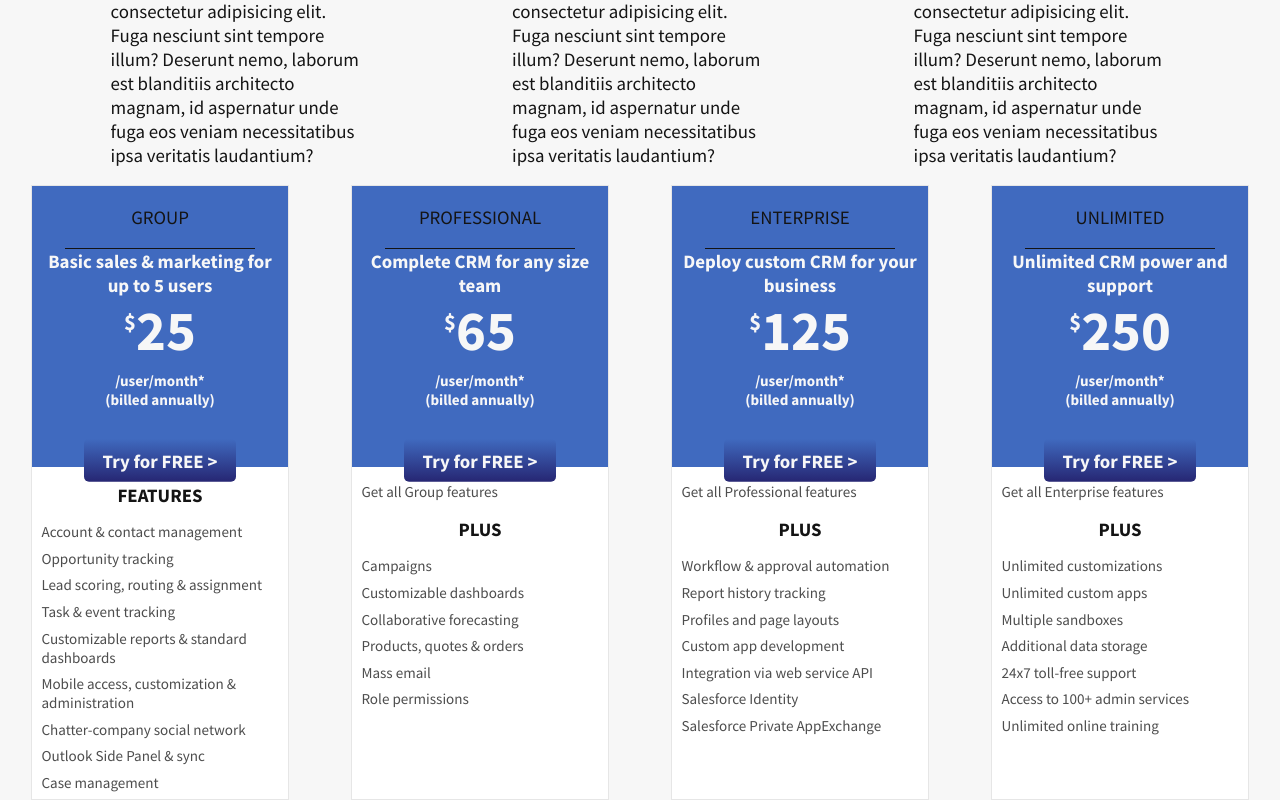
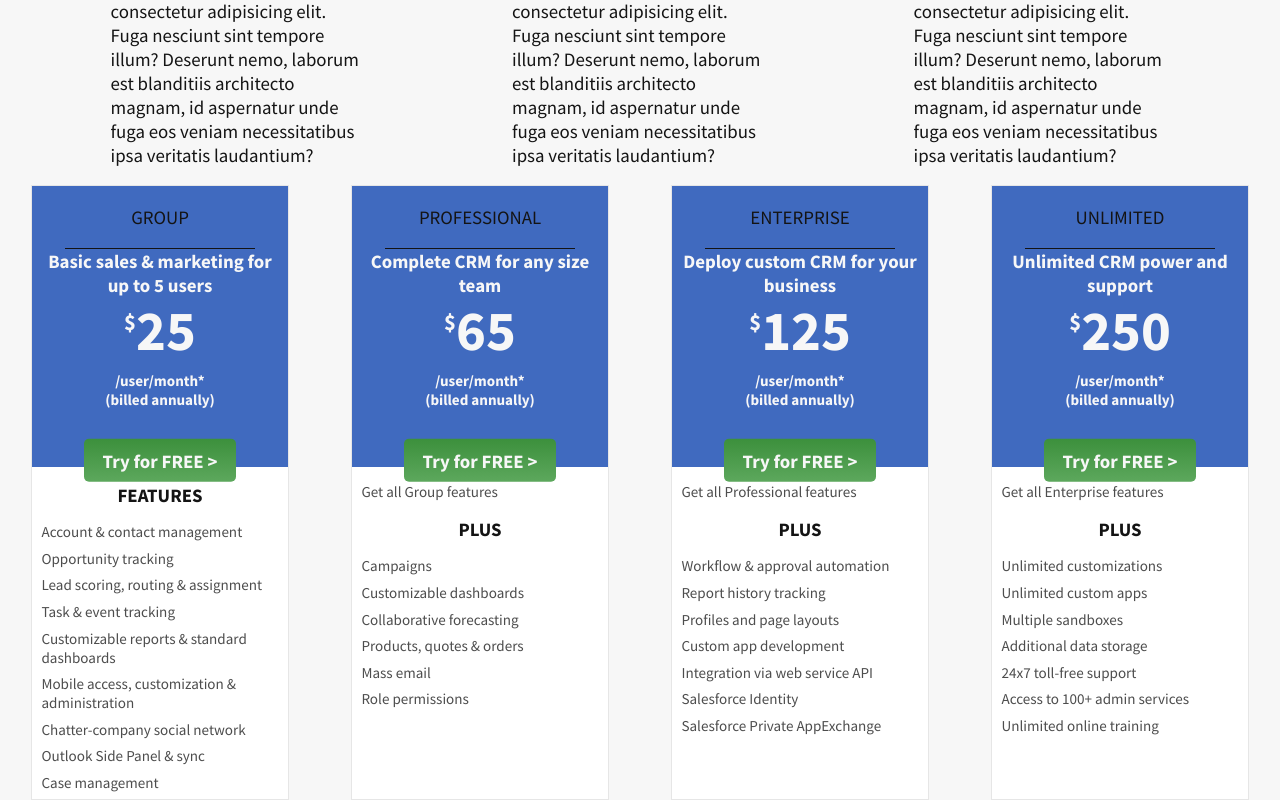
Before and after one commit to Lupe499/google-analytics, a React (Create React App) app: page / in a window 1280 px wide. Shown: the part 2417-3217 px from the top of the page. Built offline with nearby package versions, Linux system fonts and the light colour scheme.

Commit message:
google analytics b commit

```diff
--- a/src/components/PlanCard.js
+++ b/src/components/PlanCard.js
@@ -10,7 +10,7 @@
         <p className="title__conditions">/user/month*<br/>(billed annually)</p>
         <a href={link} className="title__link"
         // eslint-disable-next-line
-        onClick={() => gtag("event", "select_content", { "content_type": heading, "test-type": "A" })}
+        onClick={() => gtag("event", "select_content", { "content_type": heading, "test-type": "B" })}
         >Try for <span className="title__link--caps">free</span> &gt;</a>
       </section>
 
--- a/src/components/PlanCard.scss
+++ b/src/components/PlanCard.scss
@@ -44,8 +44,8 @@
 
     .title__link{
       background: linear-gradient(
-        $primaryColor 0%,
-        $secondaryColor 100%);
+        hsl(120, 41%, 40%) 0%,
+        hsl(120, 30%, 51%) 100%);
       padding: 0.5em 1em;
       color: $backgroundColor;
       text-decoration: none;
```
